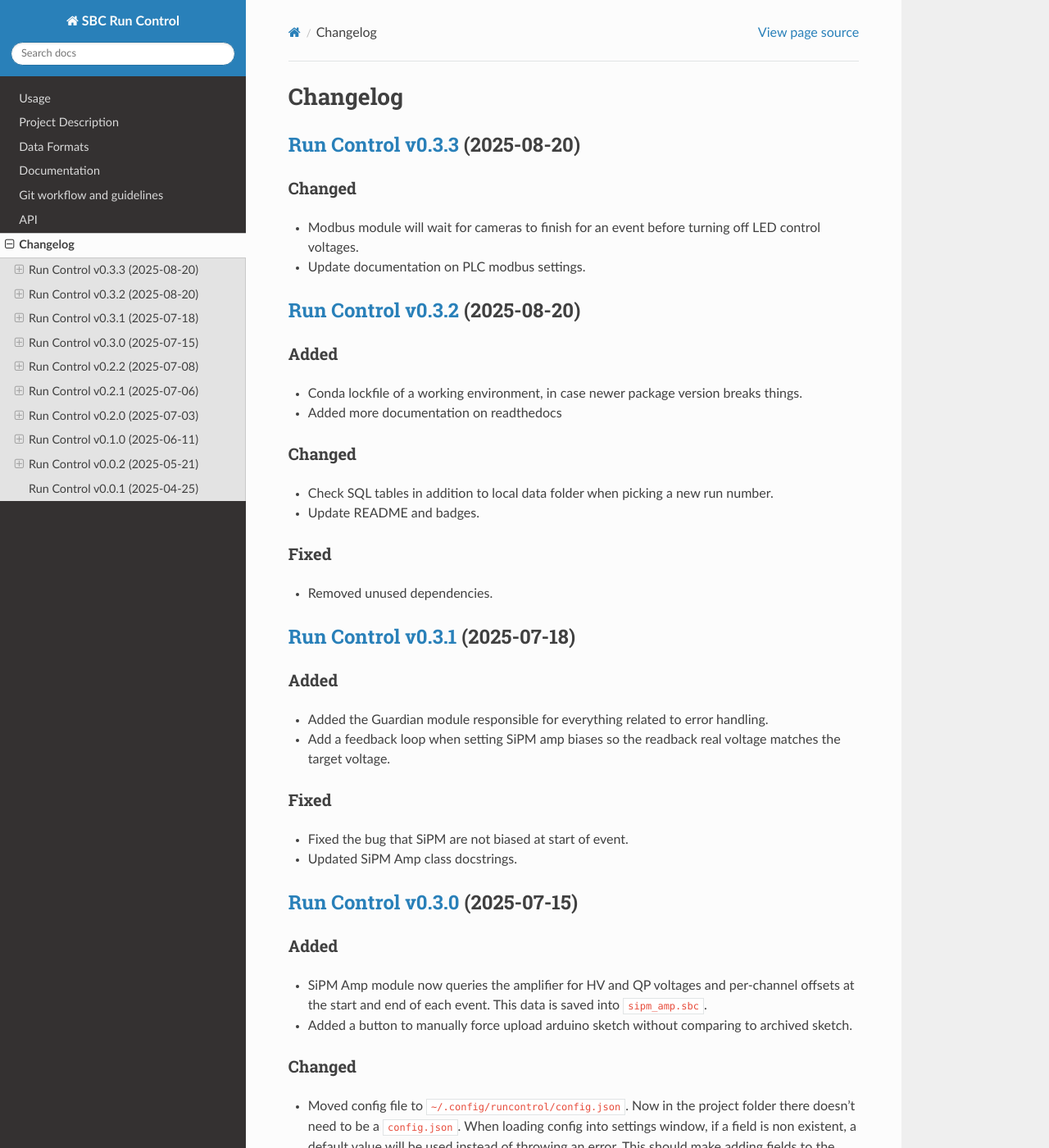
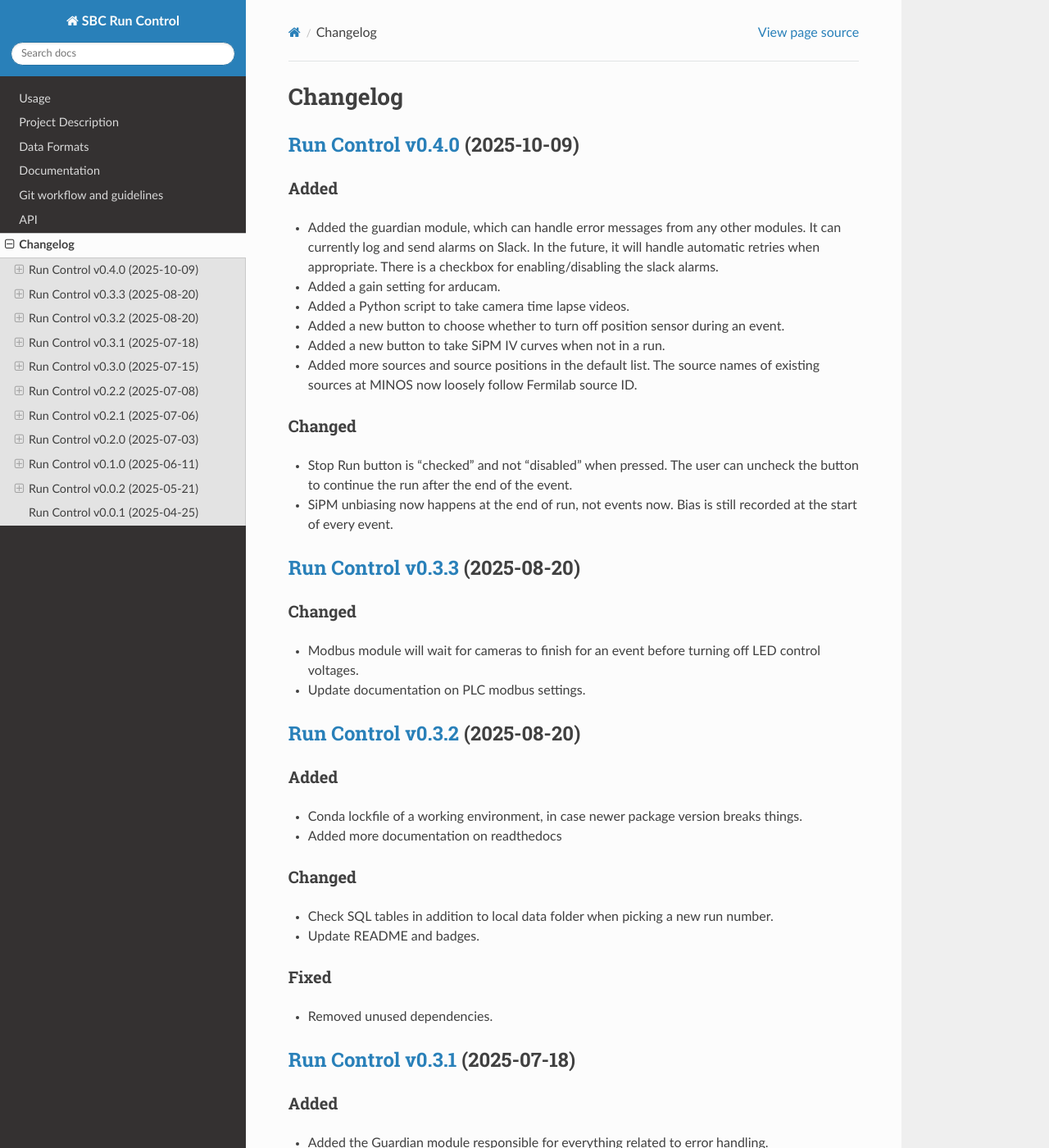
Before and after one commit to SBC-Collaboration/SBC-RunControl, a Sphinx documentation site: the page built from docs/changelog.md, in a window 1280 px wide and 1400 px high. Shown: the whole window at 82% size. Built offline with Sphinx 7.4.7 and the Read the Docs theme 3.1.0, drawn with Linux system fonts in a browser that asks for light colours; some of the changed text lies outside the part shown.

Commit message:
Prepare for v0.4.0

```diff
--- a/docs/changelog.md
+++ b/docs/changelog.md
@@ -1,4 +1,16 @@
 # Changelog
+
+## [Run Control v0.4.0](https://github.com/SBC-Collaboration/SBC-RunControl/releases/tag/v0.4.0) (2025-10-09)
+### Added
+- Added the guardian module, which can handle error messages from any other modules. It can currently log and send alarms on Slack. In the future, it will handle automatic retries when appropriate. There is a checkbox for enabling/disabling the slack alarms.
+- Added a gain setting for arducam.
+- Added a Python script to take camera time lapse videos.
+- Added a new button to choose whether to turn off position sensor during an event.
+- Added a new button to take SiPM IV curves when not in a run.
+- Added more sources and source positions in the default list. The source names of existing sources at MINOS now loosely follow Fermilab source ID.
+### Changed
+- Stop Run button is "checked" and not "disabled" when pressed. The user can uncheck the button to continue the run after the end of the event.
+- SiPM unbiasing now happens at the end of run, not events now. Bias is still recorded at the start of every event.
 
 ## [Run Control v0.3.3](https://github.com/SBC-Collaboration/SBC-RunControl/releases/tag/v0.3.3) (2025-08-20)
 ### Changed
@@ -18,7 +30,7 @@
 ## [Run Control v0.3.1](https://github.com/SBC-Collaboration/SBC-RunControl/releases/tag/v0.3.1) (2025-07-18)
 ### Added
 - Added the Guardian module responsible for everything related to error handling.
-- Add a feedback loop when setting SiPM amp biases so the readback real voltage matches the target voltage.
+- Added a feedback loop when setting SiPM amp biases so the readback real voltage matches the target voltage.
 ### Fixed
 - Fixed the bug that SiPM are not biased at start of event.
 - Updated SiPM Amp class docstrings.
--- a/docs/conf.py
+++ b/docs/conf.py
@@ -7,8 +7,8 @@ project = 'SBC Run Control'
 copyright = '2024-2025 SBC Collaboration'
 author = 'SBC Collaboration'
 
-release = '0.3'
-version = '0.3.3'
+release = '0.4.0'
+version = '0.4.0'
 
 # -- General configuration
 
```
